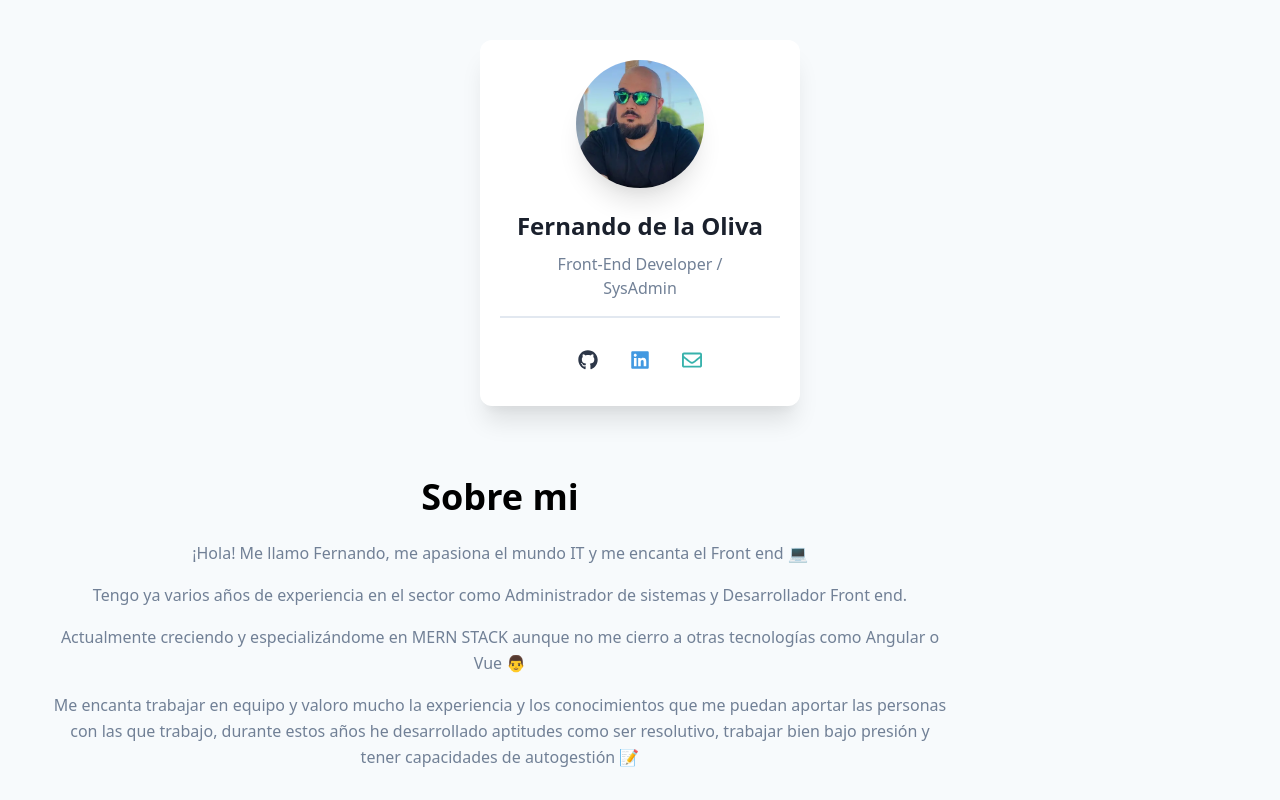
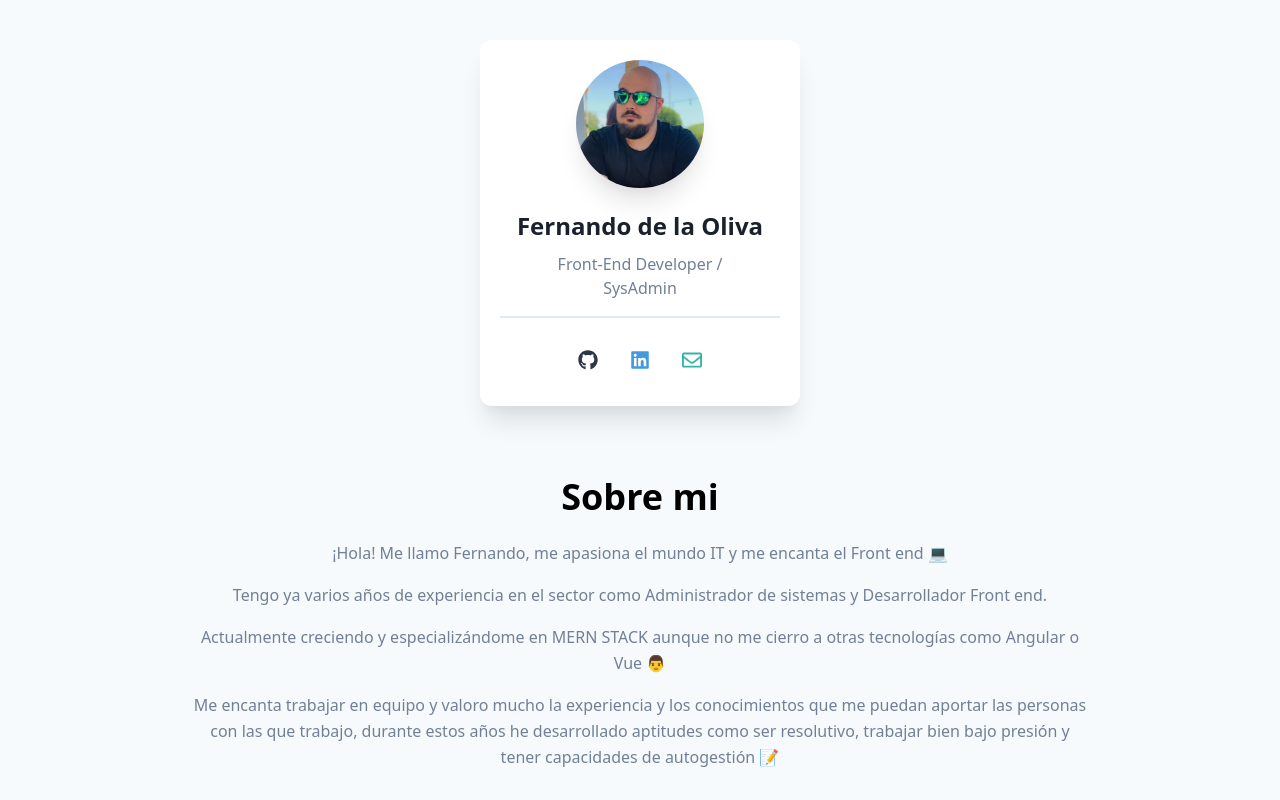
Before and after one commit to fernandoliva/portfolio, a React (Create React App) app: page / in a window 1280 px wide. Shown: the top 800 px of the page. Built offline with nearby package versions, Linux system fonts and the light colour scheme.

Commit message:
fix text center about

```diff
--- a/src/partials/About.js
+++ b/src/partials/About.js
@@ -2,7 +2,7 @@ import React from "react";
 
 function About({ title, description }) {
   return (
-    <div className="max-w-4xl mx-8 mt-16">
+    <div className="max-w-4xl md:mx-auto mx-8 mt-16">
       <p className="text-2xl md:text-4xl font-bold text-center">{title}</p>
       {description.map((item, index) => (
         <p key={index} className="text-base text-justify md:text-center text-gray-600 leading-relaxed mt-4">
```
